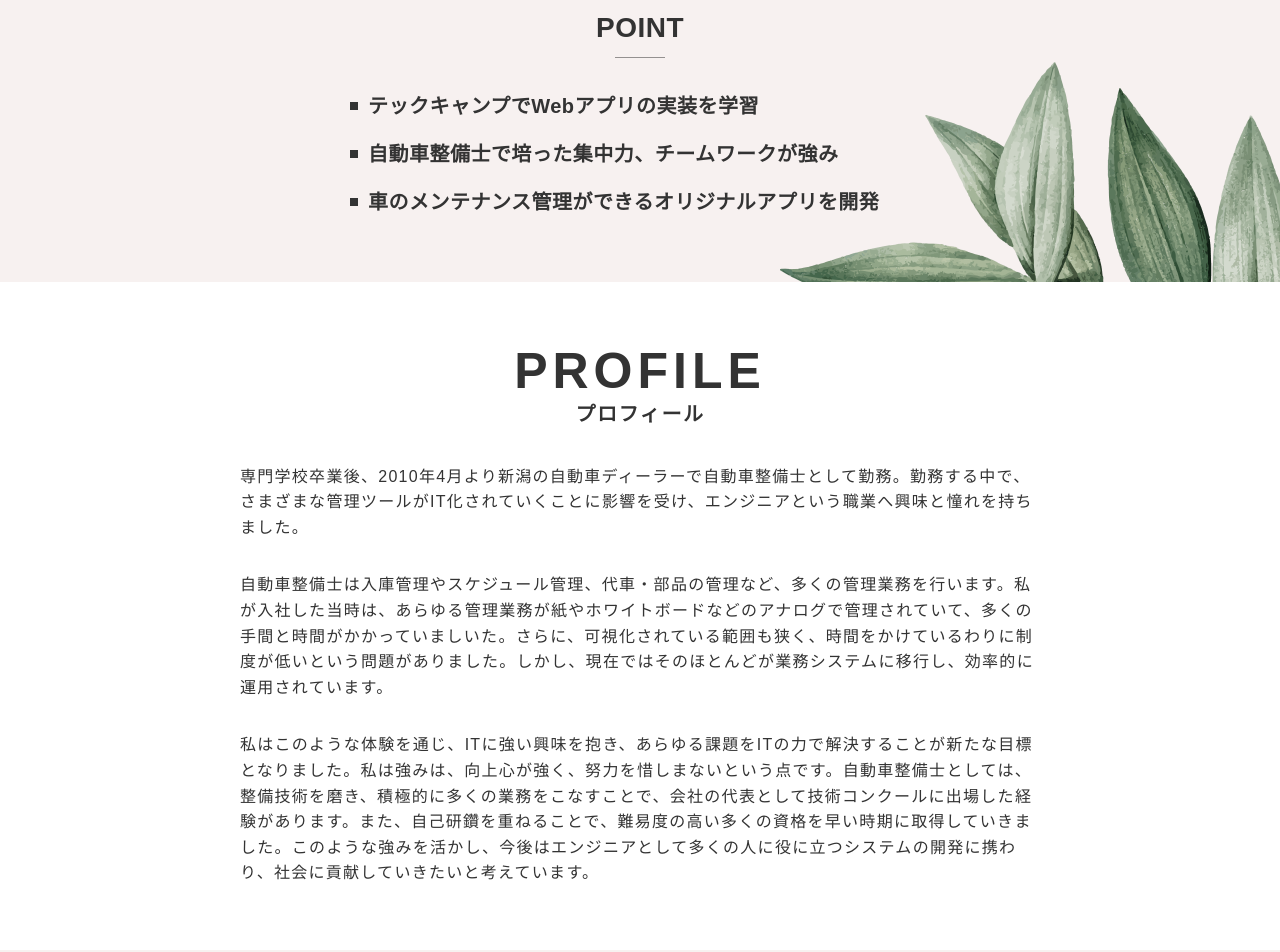
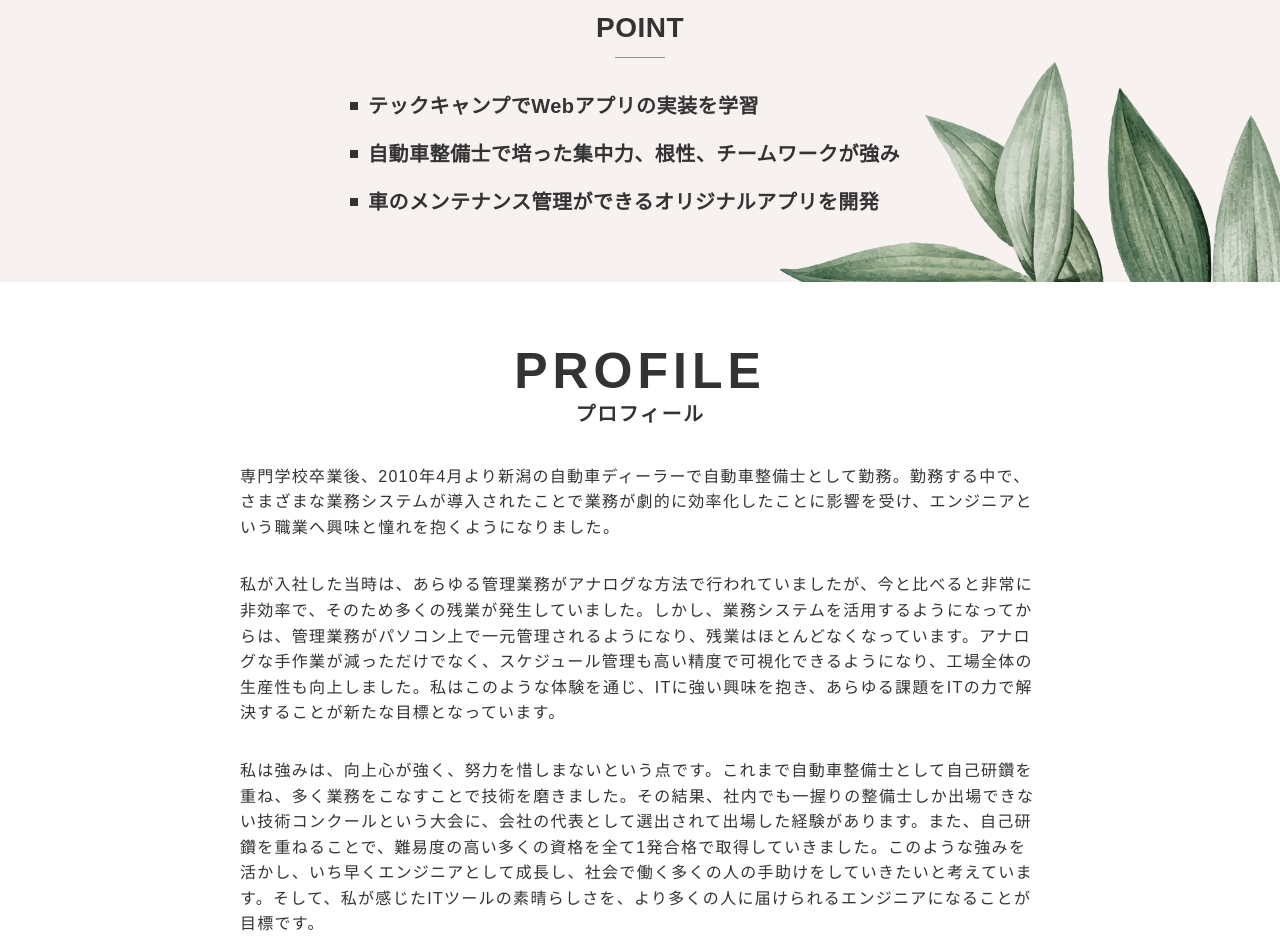
Before and after one commit to ryo-im/portfolio-site, a plain HTML site: page index.html in a window 1280 px wide. Shown: the part 400-1352 px from the top of the page. Drawn offline with nearby package versions, Linux system fonts and the light colour scheme.

Commit message:
文章修正

```diff
--- a/index.html
+++ b/index.html
@@ -88,7 +88,7 @@ o<!DOCTYPE html>
             <ul class="firstview__point-list">
               <!-- 記載番号：10 -->
               <li class="firstview__point-item">テックキャンプでWebアプリの実装を学習</li>
-              <li class="firstview__point-item">自動車整備士で培った集中力、チームワークが強み</li>
+              <li class="firstview__point-item">自動車整備士で培った集中力、根性、チームワークが強み</li>
               <li class="firstview__point-item">車のメンテナンス管理ができるオリジナルアプリを開発</li>
             </ul>
           </div>
@@ -103,13 +103,13 @@ o<!DOCTYPE html>
             <!-- 記載番号：11 -->
             <div class="profile__text-area">
               <p>
-                専門学校卒業後、2010年4月より新潟の自動車ディーラーで自動車整備士として勤務。勤務する中で、さまざまな管理ツールがIT化されていくことに影響を受け、エンジニアという職業へ興味と憧れを持ちました。
+                専門学校卒業後、2010年4月より新潟の自動車ディーラーで自動車整備士として勤務。勤務する中で、さまざまな業務システムが導入されたことで業務が劇的に効率化したことに影響を受け、エンジニアという職業へ興味と憧れを抱くようになりました。
               </p>
               <p>
-                自動車整備士は入庫管理やスケジュール管理、代車・部品の管理など、多くの管理業務を行います。私が入社した当時は、あらゆる管理業務が紙やホワイトボードなどのアナログで管理されていて、多くの手間と時間がかかっていましいた。さらに、可視化されている範囲も狭く、時間をかけているわりに制度が低いという問題がありました。しかし、現在ではそのほとんどが業務システムに移行し、効率的に運用されています。
+                私が入社した当時は、あらゆる管理業務がアナログな方法で行われていましたが、今と比べると非常に非効率で、そのため多くの残業が発生していました。しかし、業務システムを活用するようになってからは、管理業務がパソコン上で一元管理されるようになり、残業はほとんどなくなっています。アナログな手作業が減っただけでなく、スケジュール管理も高い精度で可視化できるようになり、工場全体の生産性も向上しました。私はこのような体験を通じ、ITに強い興味を抱き、あらゆる課題をITの力で解決することが新たな目標となっています。
               </p>
               <p>
-                私はこのような体験を通じ、ITに強い興味を抱き、あらゆる課題をITの力で解決することが新たな目標となりました。私は強みは、向上心が強く、努力を惜しまないという点です。自動車整備士としては、整備技術を磨き、積極的に多くの業務をこなすことで、会社の代表として技術コンクールに出場した経験があります。また、自己研鑽を重ねることで、難易度の高い多くの資格を早い時期に取得していきました。このような強みを活かし、今後はエンジニアとして多くの人に役に立つシステムの開発に携わり、社会に貢献していきたいと考えています。
+                私は強みは、向上心が強く、努力を惜しまないという点です。これまで自動車整備士として自己研鑽を重ね、多く業務をこなすことで技術を磨きました。その結果、社内でも一握りの整備士しか出場できない技術コンクールという大会に、会社の代表として選出されて出場した経験があります。また、自己研鑽を重ねることで、難易度の高い多くの資格を全て1発合格で取得していきました。このような強みを活かし、いち早くエンジニアとして成長し、社会で働く多くの人の手助けをしていきたいと考えています。そして、私が感じたITツールの素晴らしさを、より多くの人に届けられるエンジニアになることが目標です。
               </p>
             </div>
           </div>
```
